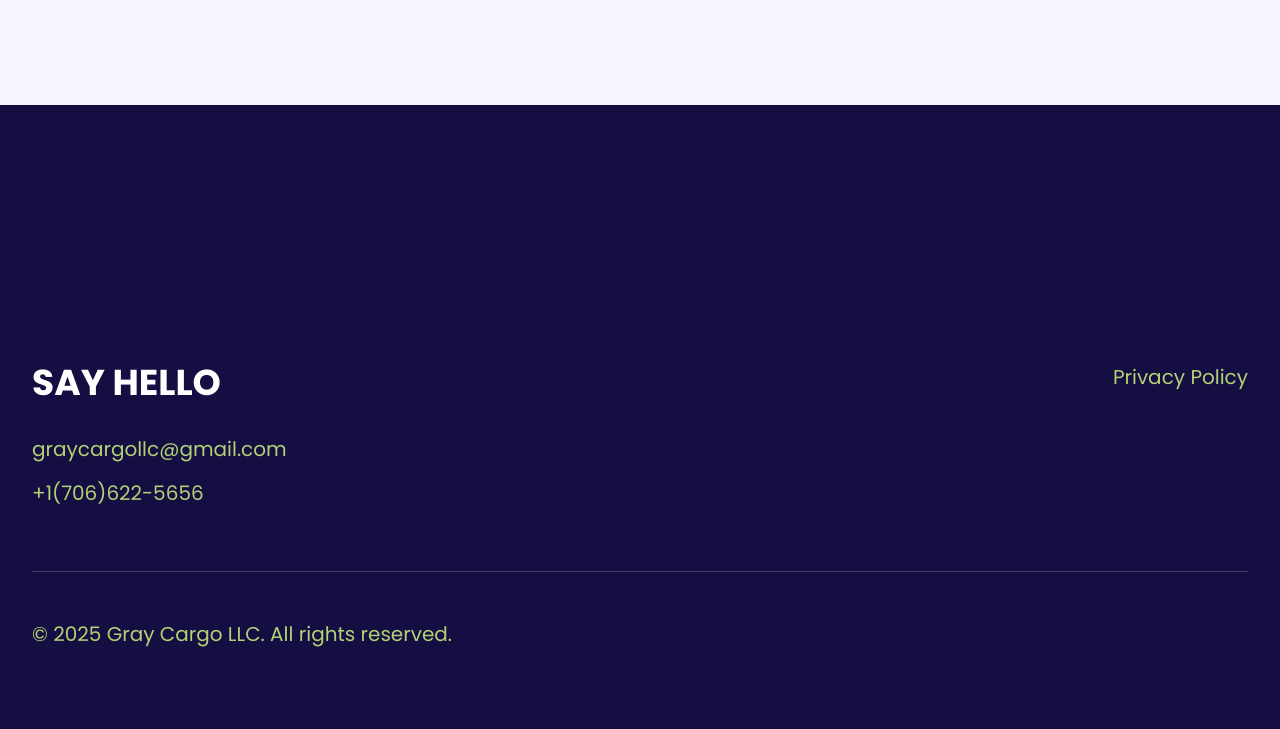
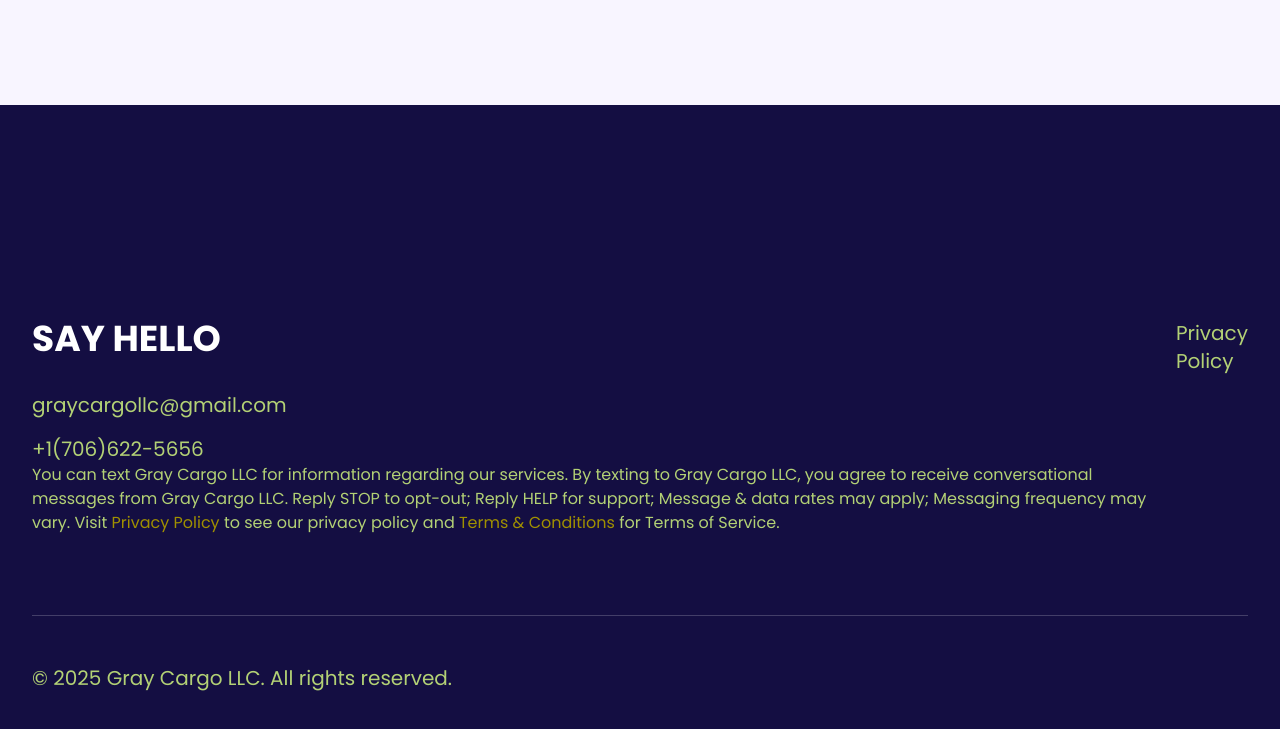
Before and after one commit to n1dlee/gray-cargo, a website: page landing/public/privacy.html in a window 1280 px wide. Shown: the part 4192-4921 px from the top of the page. Drawn offline with nearby package versions, Linux system fonts and the light colour scheme.

Commit message:
changed footer

```diff
--- a/landing/public/privacy.html
+++ b/landing/public/privacy.html
@@ -283,6 +283,12 @@
                     >+1(706)622-5656</a
                   >
                 </p>
+                <p class="mb-4 text-l" style="color: #b3d175">
+                  <a>
+                    You can text Gray Cargo LLC for information regarding our services. By texting to Gray Cargo LLC, you agree to receive conversational messages from Gray Cargo LLC.
+                    Reply STOP to opt-out; Reply HELP for support; Message & data rates may apply; Messaging frequency may vary.
+                    Visit <a style="color:#a09000" href="http://www.graycargo.com/privacy"> Privacy Policy </a> to see our privacy policy and <a style="color:#a09000" href="http://www.graycargo.com/privacy"> Terms & Conditions </a> for Terms of Service.</a>
+                </p>
               </div>
               <div>
                 <nav>
```
Also changed, not shown: landing/public/index.html (+6 -0 lines).
